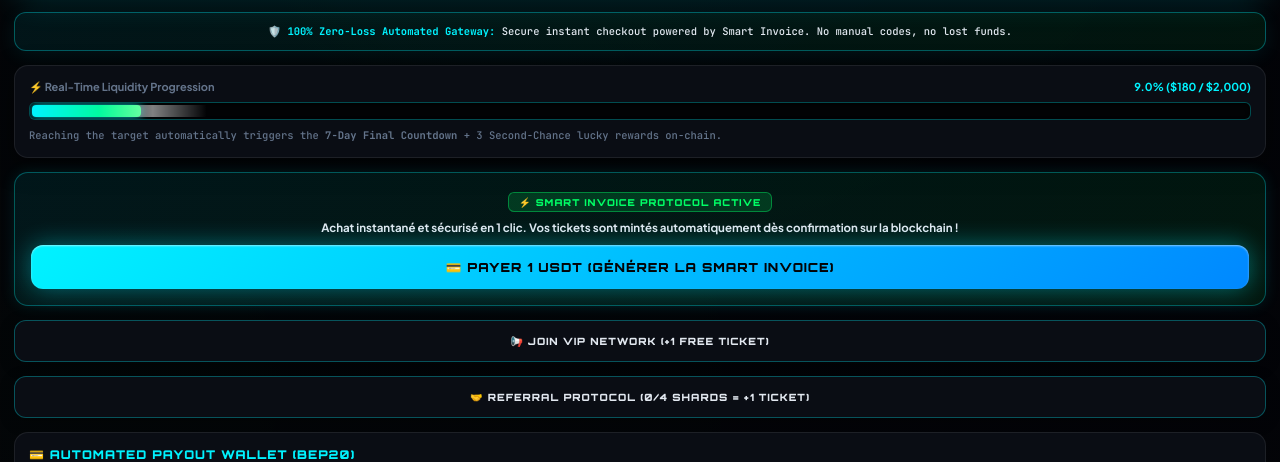
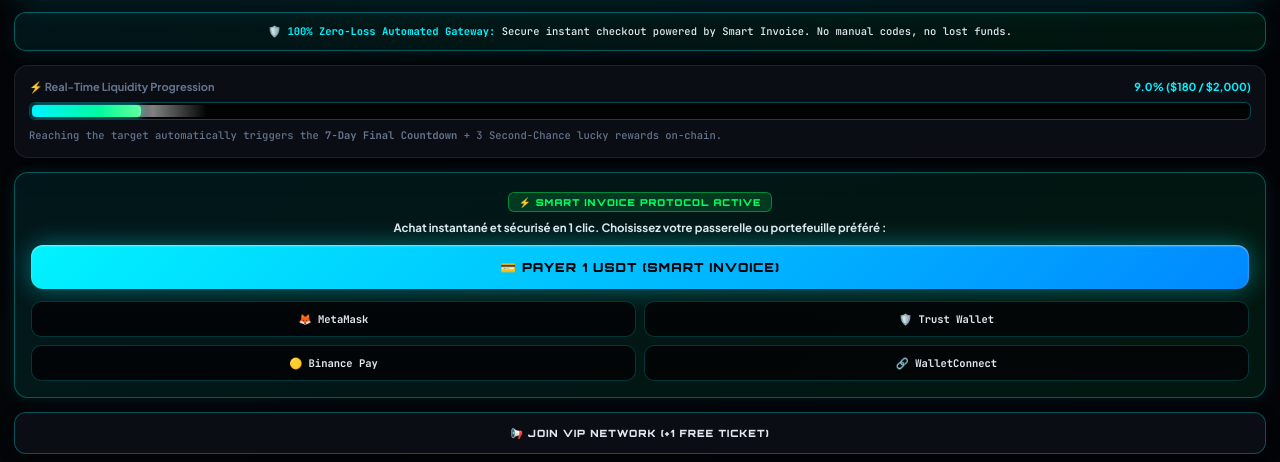
Before and after one commit to rafiklazazi-maker/Pool-Tickets, a plain HTML site: page index.html in a window 1280 px wide. Shown: the part 338-800 px from the top of the page. Drawn offline with Linux system fonts and the light colour scheme; a script that the page names is missing.

Commit message:
Update index.html

```diff
--- a/index.html
+++ b/index.html
@@ -334,6 +334,36 @@
             text-transform: uppercase;
         }
 
+        .wallets-grid {
+            display: grid;
+            grid-template-columns: repeat(2, 1fr);
+            gap: 8px;
+            margin-top: 12px;
+        }
+
+        .wallet-btn {
+            background: rgba(3, 4, 7, 0.85);
+            border: 1px solid rgba(0, 243, 255, 0.2);
+            border-radius: 10px;
+            padding: 10px;
+            color: var(--text);
+            font-size: 10.5px;
+            font-weight: 700;
+            font-family: 'JetBrains Mono', monospace;
+            cursor: pointer;
+            display: flex;
+            align-items: center;
+            justify-content: center;
+            gap: 6px;
+            transition: all 0.2s;
+        }
+
+        .wallet-btn:hover {
+            border-color: var(--cyan);
+            background: rgba(0, 243, 255, 0.08);
+            box-shadow: 0 0 12px rgba(0, 243, 255, 0.2);
+        }
+
         .section {
             background: var(--card);
             border-radius: 14px;
@@ -488,9 +518,16 @@
     <div class="smart-invoice-cta">
         <div class="smart-badge">⚡ SMART INVOICE PROTOCOL ACTIVE</div>
         <div style="font-size: 11.5px; color: var(--text); font-weight: 700; margin-bottom: 10px; font-family: 'Plus Jakarta Sans', sans-serif;">
-            Achat instantané et sécurisé en 1 clic. Vos tickets sont mintés automatiquement dès confirmation sur la blockchain !
+            Achat instantané et sécurisé en 1 clic. Choisissez votre passerelle ou portefeuille préféré :
         </div>
-        <button class="btn btn-cyber" onclick="toggleModal('buyModal')">💳 PAYER 1 USDT (Générer la Smart Invoice)</button>
+        <button class="btn btn-cyber" onclick="toggleModal('buyModal')">💳 PAYER 1 USDT (Smart Invoice)</button>
+
+        <div class="wallets-grid">
+            <button class="wallet-btn" onclick="payWithWallet('MetaMask')">🦊 MetaMask</button>
+            <button class="wallet-btn" onclick="payWithWallet('Trust Wallet')">🛡️ Trust Wallet</button>
+            <button class="wallet-btn" onclick="payWithWallet('Binance Pay')">🟡 Binance Pay</button>
+            <button class="wallet-btn" onclick="payWithWallet('WalletConnect')">🔗 WalletConnect</button>
+        </div>
     </div>
 
     <div class="modal" id="buyModal">
@@ -643,6 +680,16 @@
                 console.error(err);
                 statusDiv.innerHTML = `❌ Erreur de connexion au serveur de paiement.`;
             }
+        }
+
+        function payWithWallet(walletName) {
+            const msg = `🔌 Connexion à ${walletName} en cours...\nLancement de la passerelle de paiement sécurisée pour 1 USDT (BEP20).`;
+            if (tg && typeof tg.showAlert === 'function') {
+                tg.showAlert(msg);
+            } else {
+                alert(msg);
+            }
+            createSecureInvoice();
         }
 
         async function savePayoutWallet() {
```
